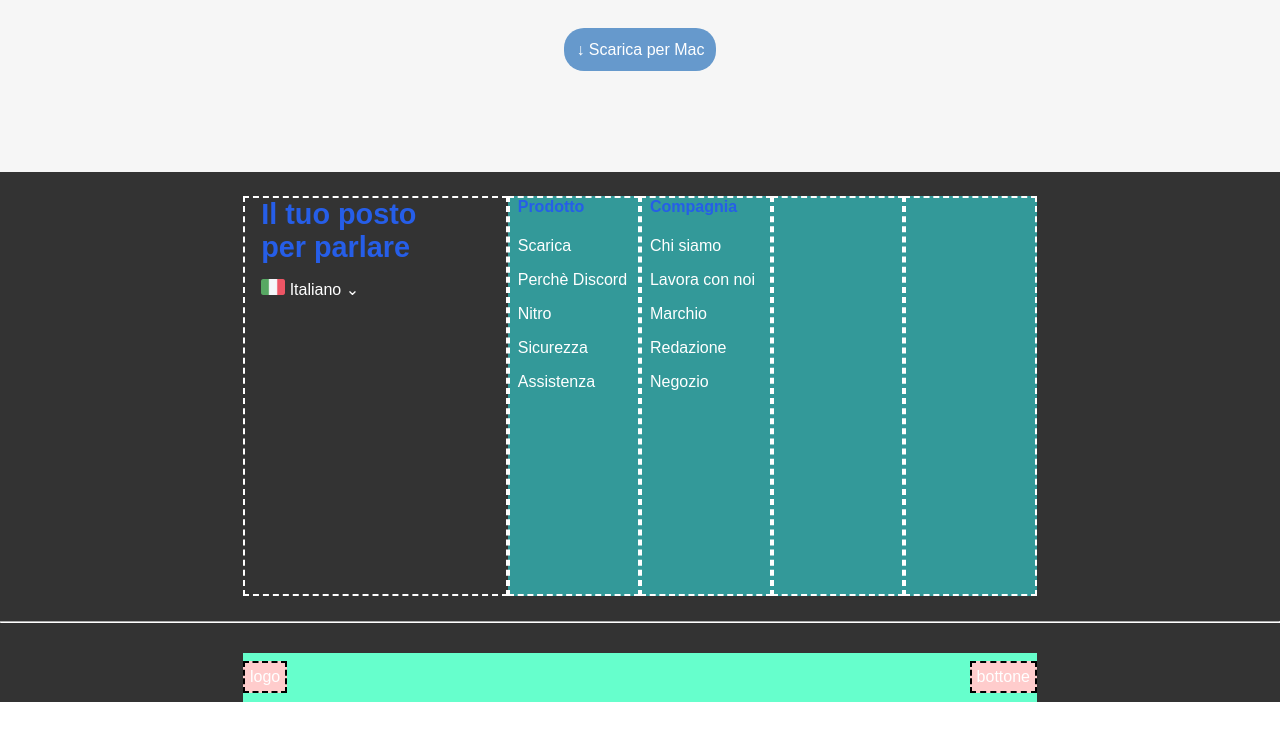
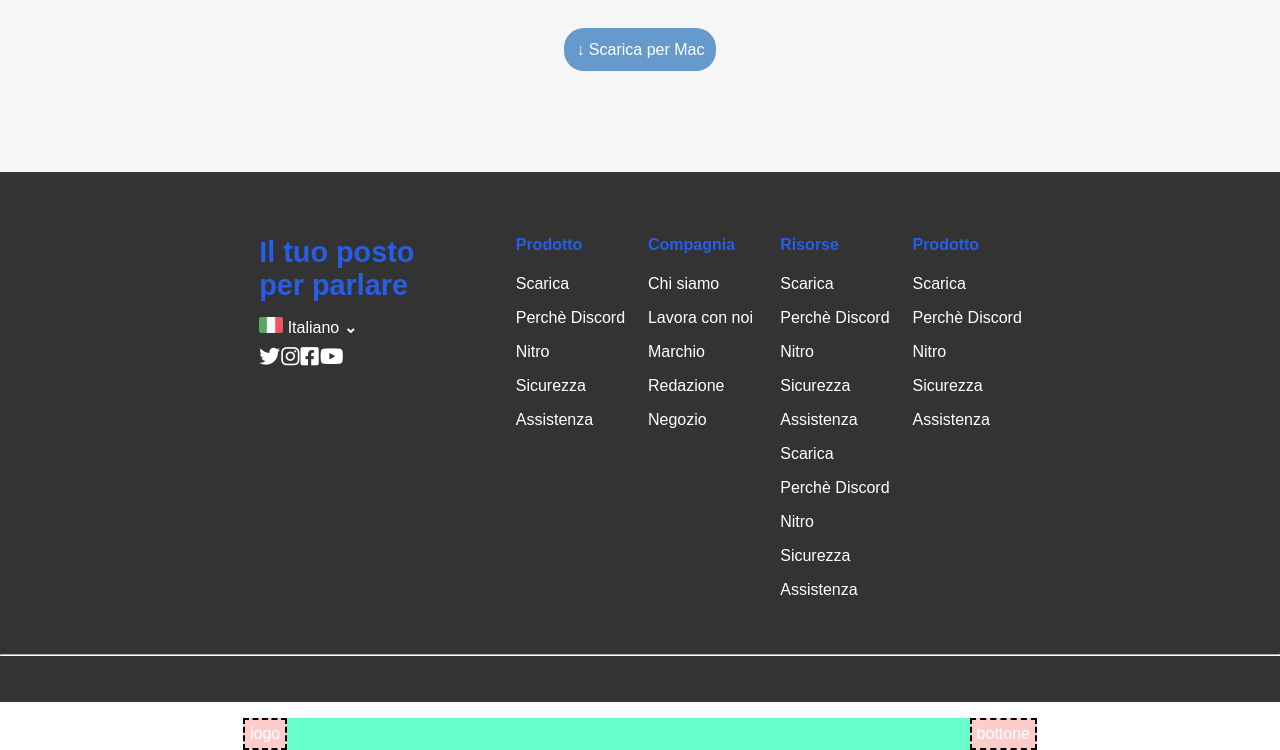
Before and after one commit to axessandro/htmlcss-discord, a plain HTML site: page index.html in a window 1280 px wide. Shown: the part 3074-3824 px from the top of the page. Before the commit the page ends 3776 px from the top, so only its background shows below. Drawn offline with Linux system fonts and the light colour scheme; a web font is replaced by a local one.

Commit message:
main_footer

```diff
--- a/css/style.css
+++ b/css/style.css
@@ -72,7 +72,7 @@
                 width: 40%;
             }
 
-            ul{
+            .nav-bar ul{
                 display: flex;
                 justify-content: space-between;
                 list-style-type: none;
@@ -274,8 +274,10 @@
         .main-footer{
             display: flex;
             flex-direction: row;
-            align-items: center;
+            align-items: flex-start;
             width: 62%;
+
+            /* debug */
             height: 450px;
         }
 
@@ -284,26 +286,21 @@
             height: 400px;
             padding-right: 5em;
             padding-left: 1em;
-
-            /* DEBUG */
-
-            border: 2px dashed rgb(255, 255, 255);
-        }
+         }
 
         .main-footer .col{
             width: calc(100% / 6);
-            height: 400px;
-
-            /* DEBUG */
-            background-color: #339999;
-            border: 2px dashed white;
         }
 
         /* larger cells footer */
 
+            .social-box{
+                margin-top: 4em;
+            }
+
             .social-box h3{
+                margin-bottom: 0.5em;
                 font-size: 1.8em;
-                margin-bottom: 0.5em;
                 color: #265ee8;
             }
 
@@ -311,9 +308,22 @@
                 width: 1.5em;
             }
 
+            .socials{
+                margin-top: 0.5em;
+                width: 50%;
+                display: flex;
+                justify-content: space-between;
+                font-size: 1.3em;
+            }
+
         /* /larger cells footer */
 
         /* 4 small cells */
+
+            .col{
+                margin-top: 4em;
+                margin-bottom: 5em;
+            }
 
             .col ul{
                 display: flex;
@@ -333,6 +343,7 @@
 
     footer hr{
         border-color: white;
+        margin: 2em 0;
     }
 
     /* end footer */
--- a/index.html
+++ b/index.html
@@ -20,7 +20,7 @@
 
         <!-- nav -->
         <nav class="container nav-bar ">
-            <div id="logo" class="nav-item"><img src="img/logo.svg" alt="Discord logo"></div>
+            <div class="logo nav-item"><img src="img/logo.svg" alt="Discord logo"></div>
             <div class="nav-item">
                 <ul>
                     <li>Scarica</li>
@@ -108,10 +108,16 @@
             <div class="social-box">
                 <h3>Il tuo posto per parlare</h3>
                 <img src="img/ita.png" alt="italian flag" class="ita-flag">
-                <span>Italiano &#8964;</span>
+                <span>Italiano <strong>&#8964;</strong></span>
+                <div class="socials">
+                    <i class="fa-brands fa-twitter"></i>
+                    <i class="fa-brands fa-instagram"></i>
+                    <i class="fa-brands fa-square-facebook"></i>
+                    <i class="fa-brands fa-youtube"></i>
+                </div>
             </div>
             <div class="col">
-                <h4>Prodotto</h5>
+                <h4>Prodotto</h4>
                 <ul>
                     <li>Scarica</li>
                     <li>Perchè Discord</li>
@@ -130,8 +136,31 @@
                         <li>Negozio</li>
                     </ul>
             </div>
-            <div class="col"></div>
-            <div class="col"></div>
+            <div class="col">
+                <h4>Risorse</h4>
+                <ul>
+                    <li>Scarica</li>
+                    <li>Perchè Discord</li>
+                    <li>Nitro</li>
+                    <li>Sicurezza</li>
+                    <li>Assistenza</li>
+                    <li>Scarica</li>
+                    <li>Perchè Discord</li>
+                    <li>Nitro</li>
+                    <li>Sicurezza</li>
+                    <li>Assistenza</li>
+                </ul>
+            </div>
+            <div class="col">
+                <h4>Prodotto</h4>
+                    <ul>
+                        <li>Scarica</li>
+                        <li>Perchè Discord</li>
+                        <li>Nitro</li>
+                        <li>Sicurezza</li>
+                        <li>Assistenza</li>
+                    </ul>
+            </div>
         </div>
         <hr>
         <div class="end-footer container">
```
